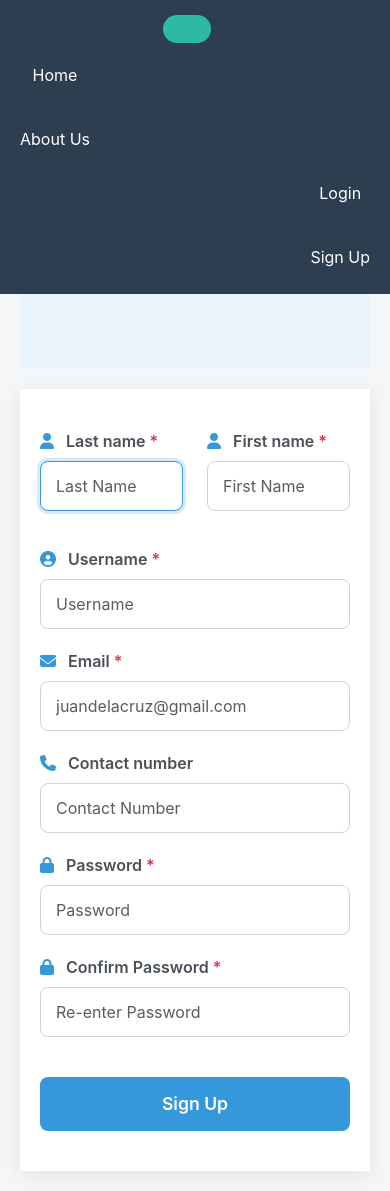
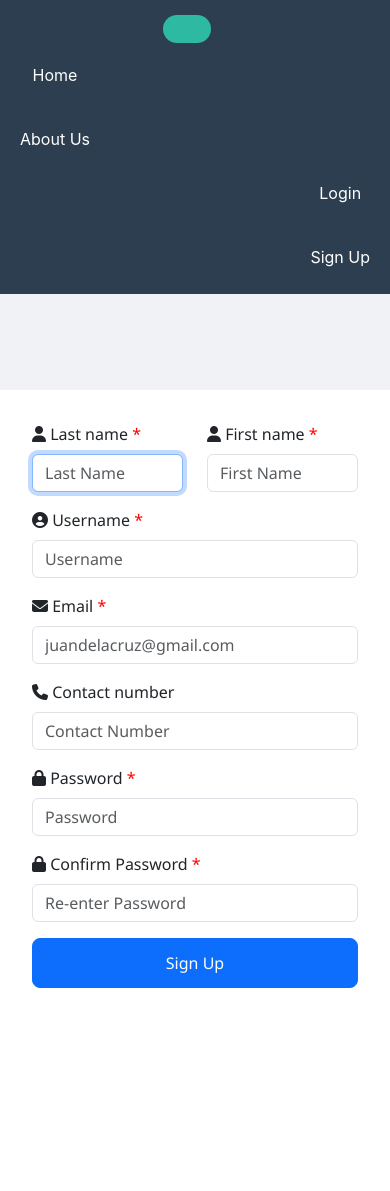
Before and after one commit to rianadb/eng30-HireWired, a Django app: page /register/worker/ in a window 390 px wide. After the commit the page ends 988 px from the top, so only its background shows below. Run offline with Django 5.2, Linux system fonts and the light colour scheme.

Commit message:
fixed signup

```diff
--- a/src/static/css/signup.css
+++ b/src/static/css/signup.css
@@ -1,154 +1,89 @@
-.signup-page body {
-    padding-top: 100px;
+/* signup.css */
+
+body {
     margin: 0;
-    background-color: #f8f9fa;
+    padding: 0;
+    box-sizing: border-box;
+    background-color: #f7f9fc;
+    font-family: 'Segoe UI', sans-serif;
 }
 
-.signup-page .split-screen {
+.split-screen {
     display: flex;
-    width: 100%;
-    min-height: calc(100vh - 180px);
-    box-sizing: border-box;
-    gap: 40px;
-    padding: 40px 0;
+    height: 100vh;
+    overflow: hidden;
 }
 
-.signup-page .illustration-container {
+.illustration-container {
     flex: 1;
-    background-color: #eaf4fc;
+    background-color: #f0f2f5;
     display: flex;
     align-items: center;
     justify-content: center;
-    padding: 90px;
-    margin-left: 5%;
-    border-radius: 0 20px 20px 0;
+    padding: 2rem;
 }
 
-.signup-page .illustration-container img {
-    width: 70%;
-    max-width: 500px;
+.illustration-container img {
+    max-width: 100%;
     height: auto;
-    animation: fadeIn 1s ease-in-out;
+    object-fit: contain;
+    transition: all 0.5s ease-in-out;
 }
 
-.signup-page .signup-form {
+.signup-form {
     flex: 1;
-    background-color: #ffffff;
-    padding: 60px 40px;
+    background-color: white;
+    padding: 4rem 3rem;
     display: flex;
     flex-direction: column;
     justify-content: center;
-    box-sizing: border-box;
-    max-width: 600px;
-    margin-right: 5%;
-    border-radius: 20px 0 0 20px;
-    box-shadow: 0 4px 20px rgba(0, 0, 0, 0.08);
+    align-items: center;
 }
 
-.signup-page h1 {
-    font-size: 2.2rem;
-    color: #333;
-    margin-bottom: 30px;
+.signup-form h4 {
+    margin-bottom: 2rem;
+    font-size: 1.5rem;
     text-align: center;
 }
 
-.signup-page .form-label {
-    font-weight: 600;
-    color: #495057;
-    margin-bottom: 8px;
-    display: block;
+.button-group {
+    display: flex;
+    justify-content: space-around;
+    gap: 1rem;
+    width: 100%;
 }
 
-.signup-page .form-label.required::after {
-    content: " *";
-    color: #dc3545;
+.btn.btn-primary {
+    width: 150px;
+    padding: 0.75rem 1rem;
+    font-size: 1rem;
+    border-radius: 8px;
 }
 
-.signup-page .form-label i {
-    margin-right: 8px;
-    color: #3498db;
-}
-
-.signup-page input[type="text"],
-.signup-page input[type="email"],
-.signup-page input[type="password"],
-.signup-page input[type="tel"] {
-    width: 100%;
-    padding: 12px 15px;
-    margin: 8px 0 20px 0;
-    border: 1px solid #ced4da;
-    border-radius: 8px;
-    font-size: 1rem;
-    transition: border-color 0.3s;
-}
-
-.signup-page input[type="text"]:focus,
-.signup-page input[type="email"]:focus,
-.signup-page input[type="password"]:focus,
-.signup-page input[type="tel"]:focus {
-    border-color: #3498db;
-    outline: none;
-    box-shadow: 0 0 0 3px rgba(52, 152, 219, 0.2);
-}
-
-.signup-page button[type="submit"] {
-    background-color: #3498db;
-    color: white;
-    border: none;
-    padding: 14px;
-    border-radius: 8px;
-    cursor: pointer;
-    transition: all 0.3s;
-    width: 100%;
-    font-size: 1.1rem;
-    font-weight: 600;
-    margin-top: 20px;
-}
-
-.signup-page button[type="submit"]:hover {
-    background-color: #2980b9;
-    transform: translateY(-2px);
-}
-
-.signup-page .errors {
-    background-color: #f8d7da;
-    color: #721c24;
-    padding: 15px;
-    border-radius: 8px;
-    margin: 20px 0;
-}
-
-.signup-page .errors-list {
-    list-style: none;
-    padding: 0;
-    margin: 0;
-}
-
-.signup-page .errors-list li {
-    margin-bottom: 8px;
-}
-
+/* Responsive Adjustments */
 @media (max-width: 992px) {
-    .signup-page .split-screen {
+    .split-screen {
         flex-direction: column;
-        gap: 20px;
-        padding: 20px;
+        height: auto;
     }
 
-    .signup-page .illustration-container {
-        margin: 0;
-        border-radius: 0;
-        padding: 40px;
+    .illustration-container,
+    .signup-form {
+        width: 100%;
+        height: auto;
+        padding: 2rem;
     }
 
-    .signup-page .signup-form {
-        margin: 0 auto;
-        border-radius: 0;
-        padding: 40px 20px;
+    .signup-form h4 {
+        font-size: 1.25rem;
+    }
+
+    .button-group {
+        flex-direction: column;
+        align-items: center;
+    }
+
+    .btn.btn-primary {
+        width: 100%;
     }
 }
-
-@keyframes fadeIn {
-    from { opacity: 0; transform: translateY(20px); }
-    to { opacity: 1; transform: translateY(0); }
-}
```
Also changed, not shown: src/session/templates/register.html (+11 -16 lines), src/db.sqlite3.
